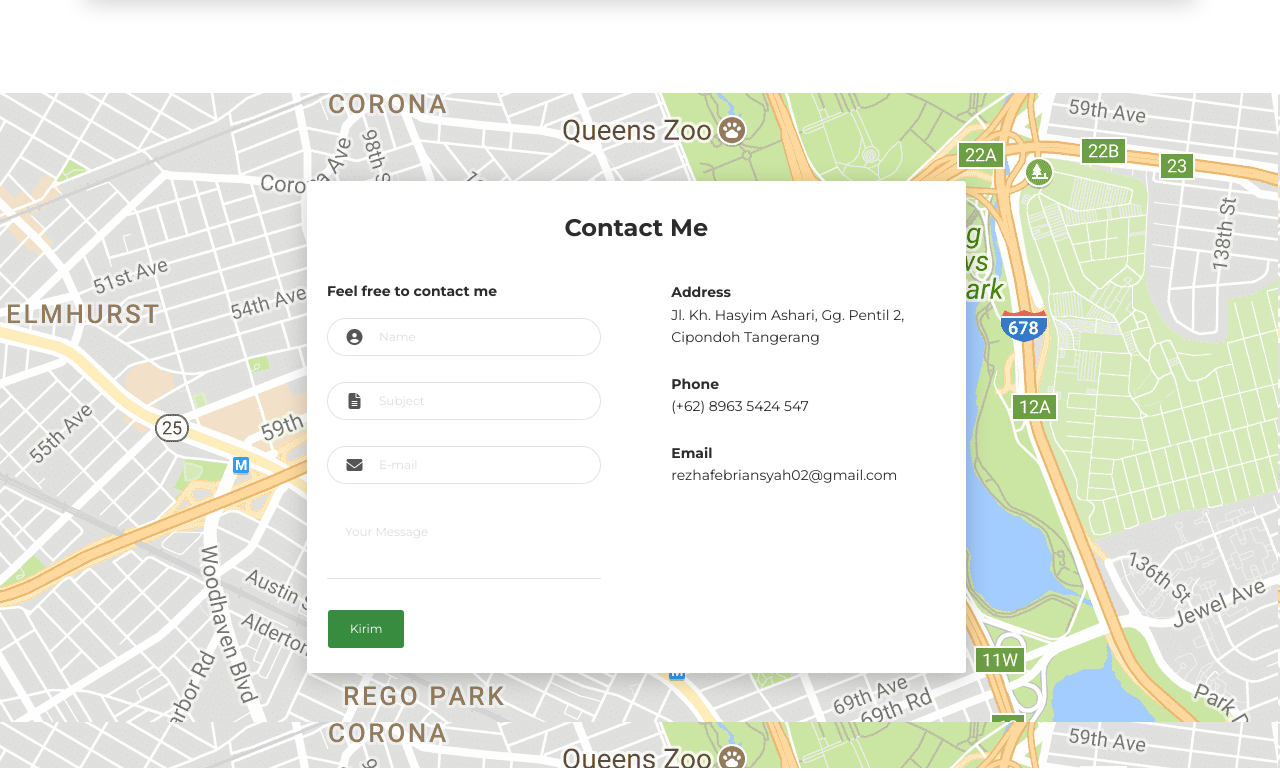
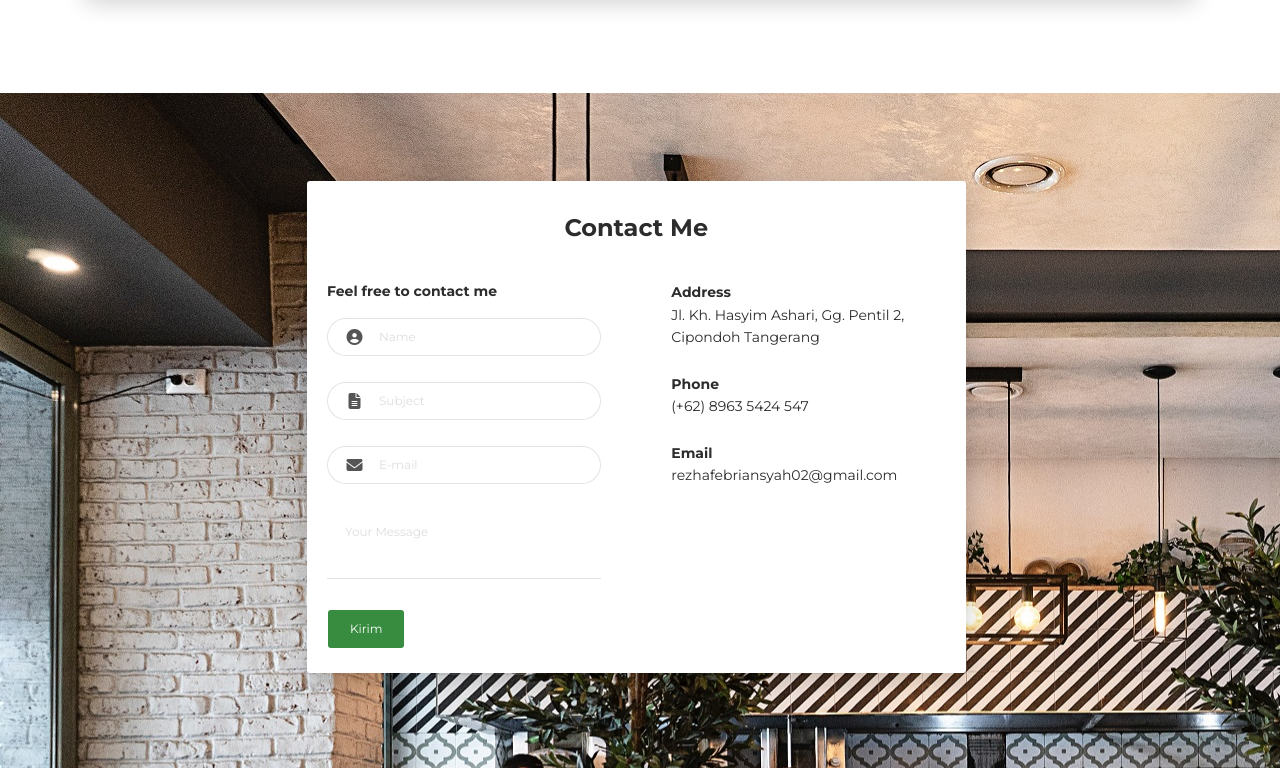
Before and after one commit to rezhafeb/Bengpro, a plain HTML site: page index.html in a window 1280 px wide. Shown: the part 2714-3486 px from the top of the page. Drawn offline with Linux system fonts and the light colour scheme.

Commit message:
Change bg contact picture

```diff
--- a/index.html
+++ b/index.html
@@ -256,7 +256,7 @@
   </div>
 </div>
 <div class="section" id="contact">
-  <div class="cc-contact-information" style="background-image: url('images/maps.png')">
+  <div class="cc-contact-information" style="background-image: url('images/bgcontact.jpg')">
     <div class="container">
       <div class="cc-contact">
         <div class="row">
```
Also changed, not shown: images/bgcontact.jpg (added), images/maps.png (deleted).
